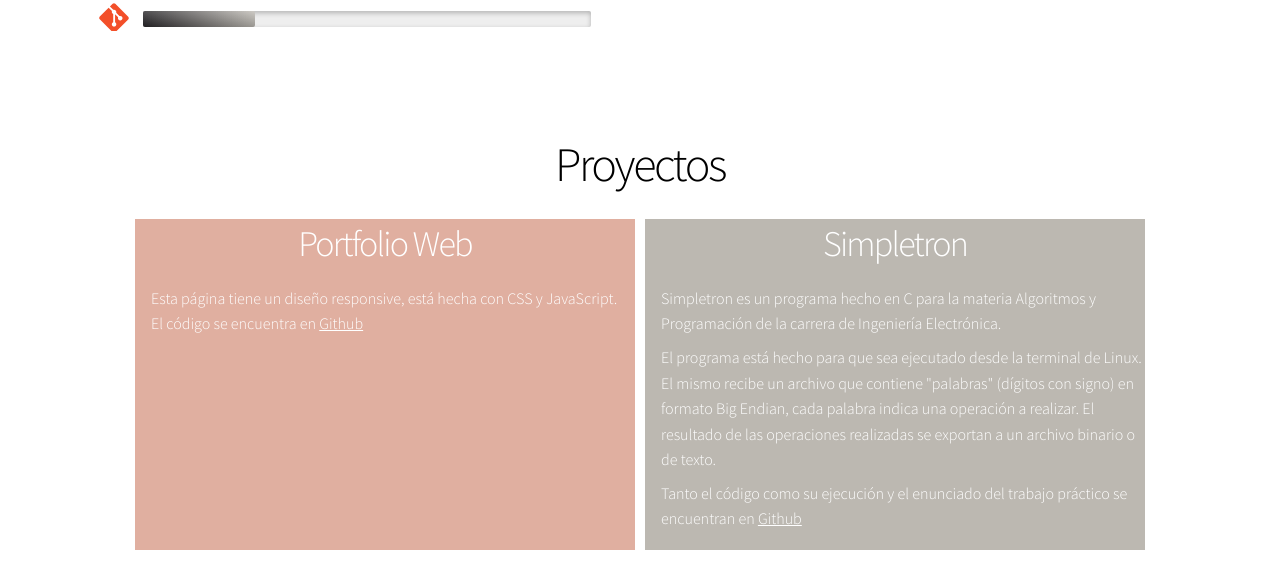
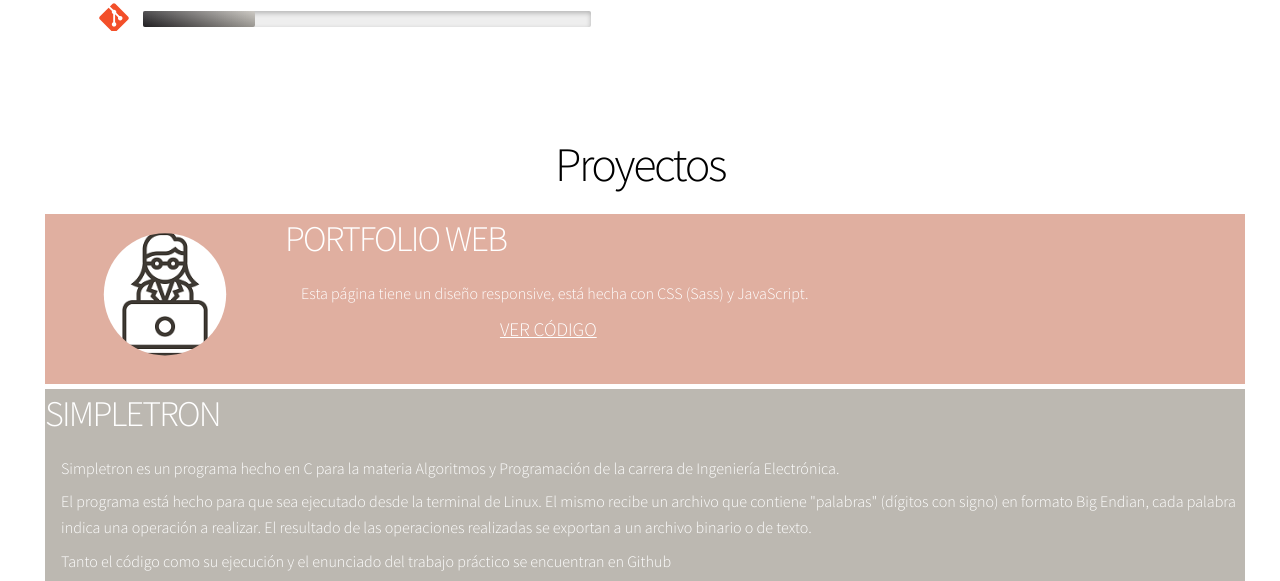
Before and after one commit to oonosan/personal-website, a plain HTML site: page index.html in a window 1280 px wide. Shown: the part 1125-1706 px from the top of the page. Drawn offline with nearby package versions, Linux system fonts and the light colour scheme; a web font is replaced by a local one.

Commit message:
Projects Appearance changed

```diff
--- a/assets/css/partials/_projects.scss
+++ b/assets/css/partials/_projects.scss
@@ -6,33 +6,68 @@
     @include desktop{
       width: 1200px;
     }
+}
+
+
+#portfolio-project{
+  background-color:#E0AFA0;
+
+  // @include tablet{
+  //   background-color:#fff;
+  // }
+
+  .image-projects{
+    background-image: url("../../../images/Site-Icon/girl6b.png");
+    background-size: 140px;
+
+  @include tablet {
+    background-size: 120px;
+    clip-path: circle(30% at 50% 50%);
+    -webkit-clip-path: circle(30% at 50% 50%);
   }
 
-  .projects{
+  @include desktop{
+    background-size: 130px;
+    }
+  }
+}
+
+.image-projects{
+    height: 160px;
+    background-position: center;
+    background-repeat: no-repeat;
+
+    -webkit-clip-path: circle(20% at 50% 50%);
+    clip-path: circle(20% at 50% 50%);
+
     @include tablet{
-      display: flex;
-      flex-wrap: wrap;
-      justify-content: center;
+      width: 20%;
     }
+}
 
-  }
-
-  .project{
+.project{
     width: 80vw;
-    min-height: 200px;
+    min-height: 160px;
     height: auto;
     margin: auto;
     margin-bottom: 10px;
     padding-bottom: 10px;
     text-align: center;
 
+    a{
+      text-transform: uppercase;
+      font-size: 1.2em;
+    }
+
     @include tablet{
-      width: 45vw;
+      width: 100%;
       margin: 5px 5px;
+
+      display: flex;
+      justify-content: flex-start;
     }
 
     @include desktop{
-      width: 500px;
       margin: 5px 5px;
     }
 
@@ -50,4 +85,17 @@
       color: color(project-link-color);
       margin: 0px;
     }
+}
+
+#project-wrap{
+  width: auto;
+
+  @include tablet{
+    h2{
+      text-transform: uppercase;
+      text-align: left;
+      // margin-left: 1em;
+    }
+
   }
+}
--- a/index.html
+++ b/index.html
@@ -228,13 +228,19 @@
   <section id="portfolio" class="portfolio">
     <h1>Proyectos</h1>
     <div class="projects">
-      <article class="project" style="background-color:#E0AFA0;">
+      <article class="project" id="portfolio-project">
+        <div class="image-projects"></div>
+
+        <div id="project-wrap">
         <h2>Portfolio Web</h2>
-        <p>Esta página tiene un diseño responsive, está hecha con CSS y JavaScript.
-          El código se encuentra en <a target="_blank" href="https://github.com/oonosan/personal-website"
-            class="project-link">Github</a></p>
+        <p>Esta página tiene un diseño responsive, está hecha con CSS (Sass) y JavaScript.</p>
+          <a target="_blank" href="https://github.com/oonosan/personal-website"
+            class="project-link">Ver código</a>
+          </div>
       </article>
+
       <article class="project" style="background-color:#BCB8B1;">
+          <div id="project-wrap">
         <h2>Simpletron</h2>
         <p>Simpletron es un programa hecho en C para la materia Algoritmos y Programación
           de la carrera de Ingeniería Electrónica.</p>
@@ -243,17 +249,19 @@
           formato Big Endian, cada palabra indica una operación a realizar. El resultado
           de las operaciones realizadas se exportan a un archivo binario o de texto.</p>
         <p>Tanto el código como su ejecución y el enunciado del trabajo práctico se
-          encuentran en <a target="_blank" href="https://github.com/oonosan/Simpletron" class="project-link">Github</a>
+          encuentran en Github
         </p>
+        <a target="_blank" href="https://github.com/oonosan/Simpletron" class="project-link">Ver código</a>
+          </div>
       </article>
-      <!--
-      <article class="project" style="background-color:#827191;">
+
+      <!-- <article class="project" style="background-color:#827191;">
         <h2>Proyecto 3</h2>
       </article>
       <article class="project" style="background-color:#AFC97E;">
         <h2>Proyecto 4</h2>
-      </article>
-      -->
+      </article> -->
+
     </div>
   </section>
 
```
Also changed, not shown: assets/css/main.css, images/Site-Icon/girl6b.png (added), 1 other file.
